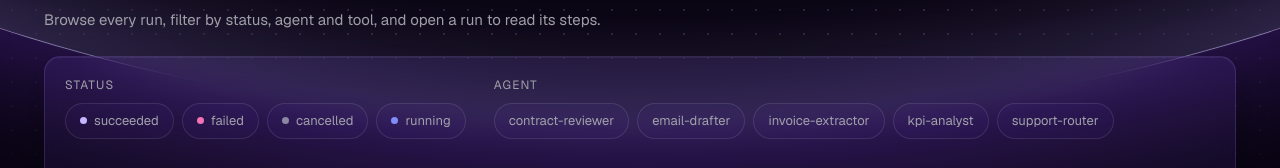
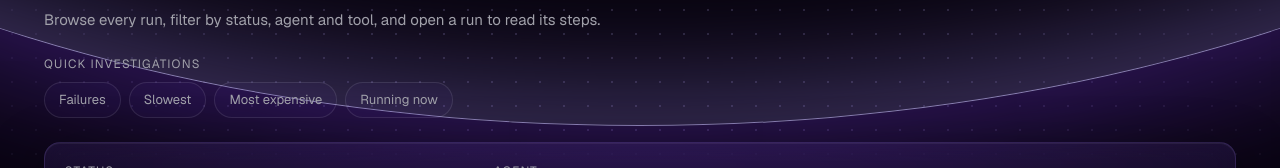
Before and after one commit to RitzRaven19/agent-run-explorer, a Next.js app in the folder frontend/: page /runs in a window 1280 px wide. Shown: the part 194-362 px from the top of the page. Built offline with nearby package versions, Linux system fonts and the light colour scheme; no server answers.

Commit message:
frontend: add quick investigation buttons above the runs filters

```diff
--- a/frontend/app/runs/page.tsx
+++ b/frontend/app/runs/page.tsx
@@ -1,5 +1,6 @@
 import { Suspense } from "react";
 import PageHeading from "@/components/PageHeading";
+import QuickInvestigations from "@/components/QuickInvestigations";
 import RunFilters from "@/components/RunFilters";
 import RunsResults from "@/components/RunsResults";
 import RunsTableSkeleton from "@/components/RunsTableSkeleton";
@@ -26,6 +27,7 @@ export default async function RunsPage({ searchParams }: PageProps<"/runs">) {
       <PageHeading eyebrow="Agent traces" title="Agent Runs">
         Browse every run, filter by status, agent and tool, and open a run to read its steps.
       </PageHeading>
+      <QuickInvestigations />
       <RunFilters counts={counts} />
       {/* The key changes with every filter, so React shows the skeleton again instead of keeping the old table. */}
       <Suspense key={toSearchParams(filters).toString()} fallback={<RunsTableSkeleton />}>
--- /dev/null
+++ b/frontend/components/QuickInvestigations.tsx
@@ -0,0 +1,38 @@
+"use client";
+
+import { useRouter, useSearchParams } from "next/navigation";
+import { useMemo, useTransition } from "react";
+import { QUICK_PRESETS, isPresetActive, parseFilters, runsListHref } from "@/lib/filters";
+
+// One-click starting points. They only rewrite the URL, so the page makes the usual single list request.
+export default function QuickInvestigations() {
+  const router = useRouter();
+  const searchParams = useSearchParams();
+  const [, startTransition] = useTransition();
+  const filters = useMemo(() => parseFilters(searchParams), [searchParams]);
+
+  return (
+    <section aria-label="Quick investigations" className="flex flex-col gap-2.5">
+      <h2 className="text-xs tracking-[0.1em] text-muted uppercase">Quick investigations</h2>
+      <div className="flex flex-wrap gap-2">
+        {QUICK_PRESETS.map((preset) => {
+          const href = runsListHref(preset.filters);
+          const active = isPresetActive(preset, filters);
+          return (
+            <button
+              key={preset.label}
+              type="button"
+              className="chip"
+              aria-pressed={active}
+              title={href}
+              // replace, not push, like the filter controls; clicking the active preset goes back to the default view.
+              onClick={() => startTransition(() => router.replace(active ? "/runs" : href))}
+            >
+              {preset.label}
+            </button>
+          );
+        })}
+      </div>
+    </section>
+  );
+}
```
